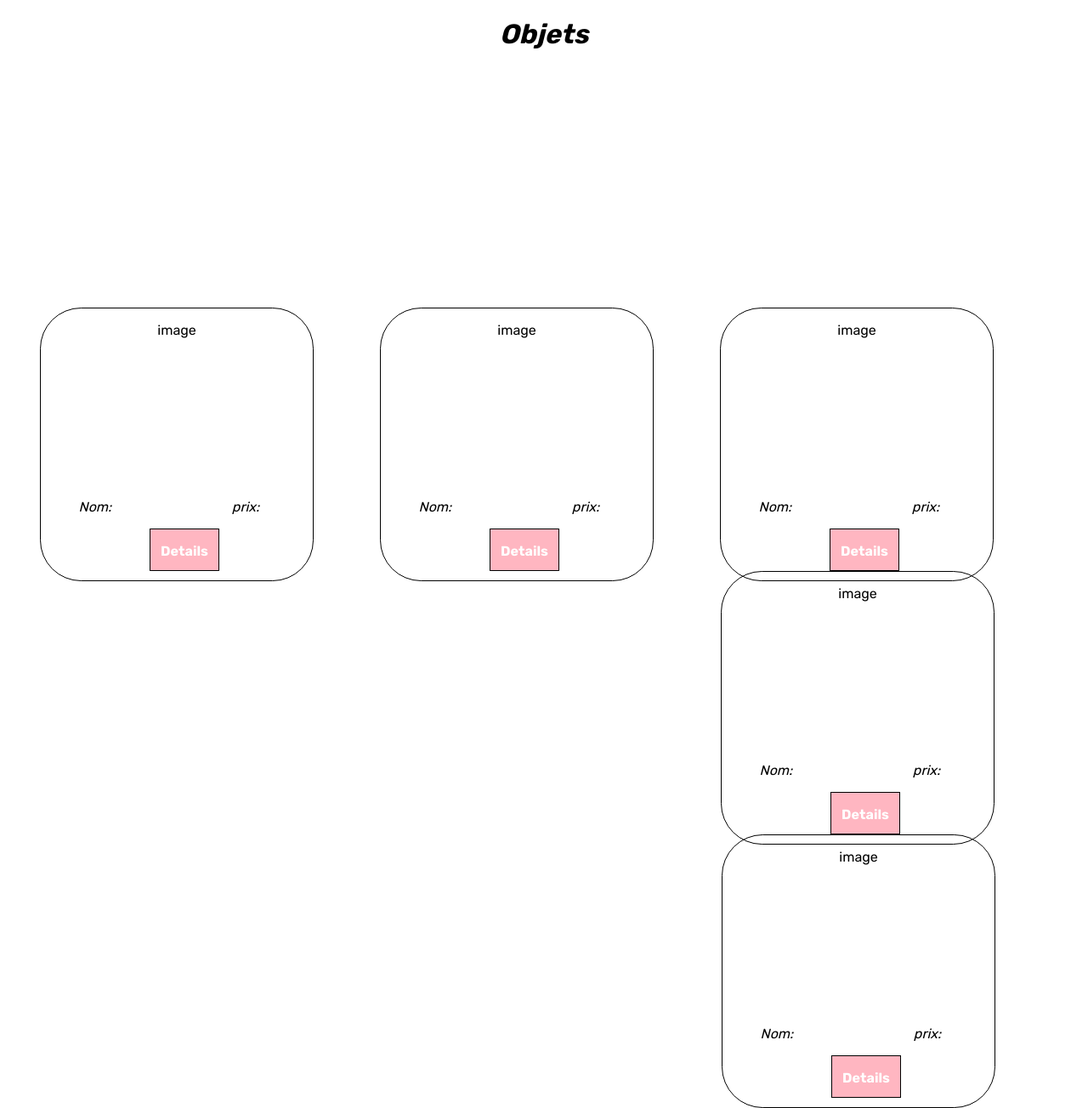
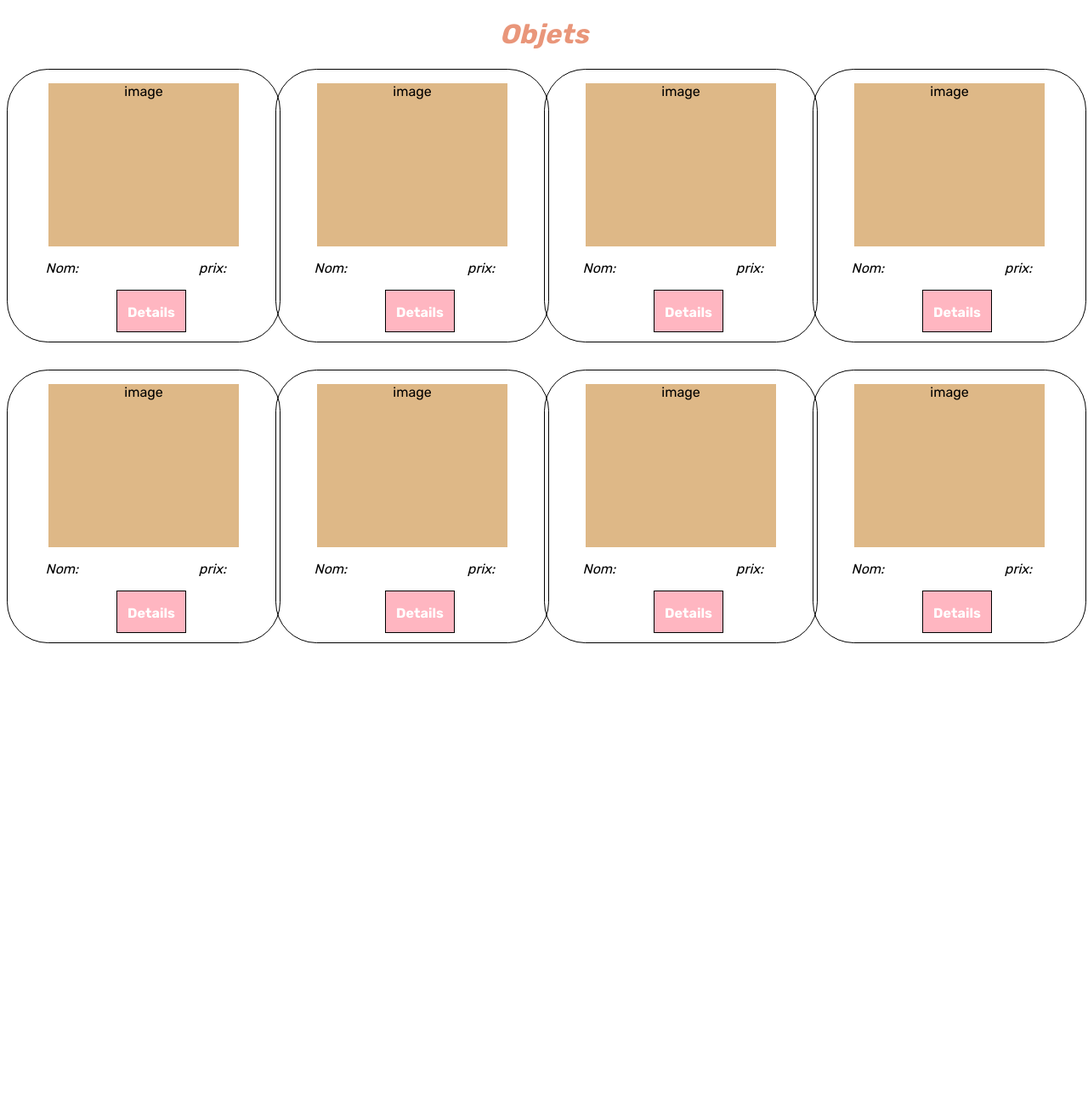
Before and after one commit to Mialy05/web-exam, a CodeIgniter app: page /database/index.php/test/view in a window 1280 px wide; the page is wider, and only the part inside the window is pictured. Shown: that part at 85% size. After the commit the page ends 757 px from the top of that part, so only its background shows below. Run offline with CodeIgniter, Linux system fonts and the light colour scheme.

Commit message:
changement css

```diff
--- a/application/views/frontoffice/home.php
+++ b/application/views/frontoffice/home.php
@@ -34,6 +34,19 @@ defined('BASEPATH') OR exit('No direct script access allowed');
             </div>
         </div>
 
+         <div class="liste">
+            <div class="card">
+                <p>image</p>
+            </div>
+            <div class="details">
+                <div class="nom"><p>Nom:</p></div>
+                <div class="prix"><p>prix:</p></div>
+            </div>
+            <div class="a"  href="<?= site_url(); ?>">
+                <p>Details</p>
+            </div>
+           </div>
+
         <div class="liste">
             <div class="card">
                 <p>image</p>
@@ -44,6 +57,7 @@ defined('BASEPATH') OR exit('No direct script access allowed');
             </div>
             <div class="a"  href="<?= site_url(); ?>">
                 <p>Details</p>
+            </div>
             </div>
 
         <div class="liste">
@@ -57,8 +71,8 @@ defined('BASEPATH') OR exit('No direct script access allowed');
             <div class="a"  href="<?= site_url(); ?>">
                 <p>Details</p>
             </div>
-
-        <div class="liste">
+       </div>
+       <div class="liste">
             <div class="card">
                 <p>image</p>
             </div>
@@ -69,8 +83,8 @@ defined('BASEPATH') OR exit('No direct script access allowed');
             <div class="a"  href="<?= site_url(); ?>">
                 <p>Details</p>
             </div>
-
-        <!-- <div class="liste">
+       </div>
+       <div class="liste">
             <div class="card">
                 <p>image</p>
             </div>
@@ -81,7 +95,8 @@ defined('BASEPATH') OR exit('No direct script access allowed');
             <div class="a"  href="<?= site_url(); ?>">
                 <p>Details</p>
             </div>
-        <div class="liste">
+       </div>
+       <div class="liste">
             <div class="card">
                 <p>image</p>
             </div>
@@ -92,30 +107,8 @@ defined('BASEPATH') OR exit('No direct script access allowed');
             <div class="a"  href="<?= site_url(); ?>">
                 <p>Details</p>
             </div>
+       </div>
 
-        <div class="liste">
-            <div class="card">
-                <p>image</p>
-            </div>
-            <div class="details">
-                <div class="nom"><p>Nom:</p></div>
-                <div class="prix"><p>prix:</p></div>
-            </div>
-            <div class="a"  href="<?= site_url(); ?>">
-                <p>Details</p>
-            </div>
 
-        <div class="liste">
-            <div class="card">
-                <p>image</p>
-            </div>
-            <div class="details">
-                <div class="nom"><p>Nom:</p></div>
-                <div class="prix"><p>prix:</p></div>
-            </div>
-            <div class="a"  href="<?= site_url(); ?>">
-                <p>Details</p>
-            </div>
-        </div>  -->
     </div>
 </body>
--- a/assets/style/frontoffice/home.css
+++ b/assets/style/frontoffice/home.css
@@ -1,22 +1,26 @@
 .title{
     text-align: center;
     font-style: oblique;
+    color: darksalmon;
 
 }
 .home{
+
+    row-gap:5%;
+    margin-top: 1%;
+    height: 50%;
+    width: 100%;
     display: grid;
     grid-template-columns: 25% 25% 25% 25%;
     justify-content: space-evenly;
     flex-wrap: wrap;
-    row-gap:50%;
-    margin-top: 5%;
-    height: 50rem;
-    width: 100rem;
+
 }
 .card{
     margin-left:15%;
     width:14rem;
     height: 12rem;
+    background-color: burlywood;
 
 }
 .details{
```
